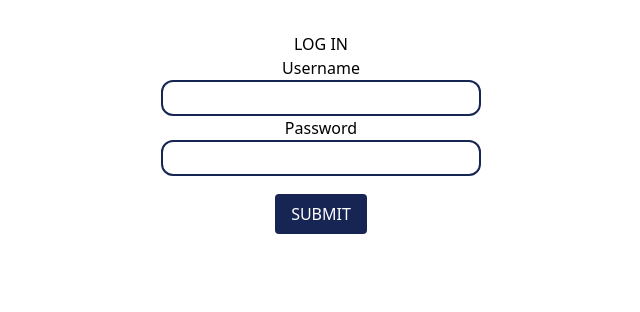
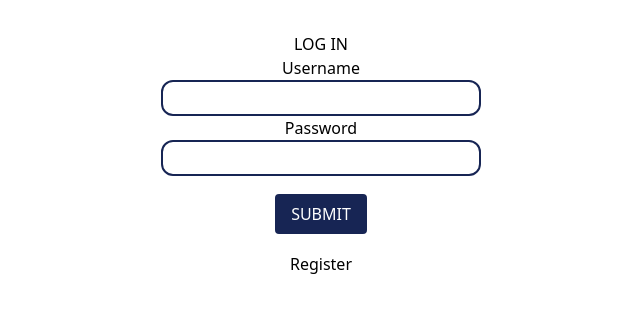
Before and after one commit to samuel-santos91/pet-play-date, a React (Vite) app: page / in a window 1280 px wide. Shown: the top 312 px of the page, without its empty margins (319-959 px from the left). Built offline with nearby package versions, Linux system fonts and the light colour scheme.

Commit message:
adds link to register page

```diff
--- a/src/components/LogIn.tsx
+++ b/src/components/LogIn.tsx
@@ -2,7 +2,7 @@
 import { default as Cookies } from "js-cookie";
 
 import { userExists } from "../services/api";
-import { useNavigate } from "react-router-dom";
+import { Link, useNavigate } from "react-router-dom";
 interface LogInInput {
   username: string;
   password: string;
@@ -51,6 +51,10 @@
         </div>
         <button className="btn-submit">SUBMIT</button>
       </form>
+
+      <Link className="hover:text-blue-400" to="/signup">
+        Register
+      </Link>
     </>
   );
 };
```
